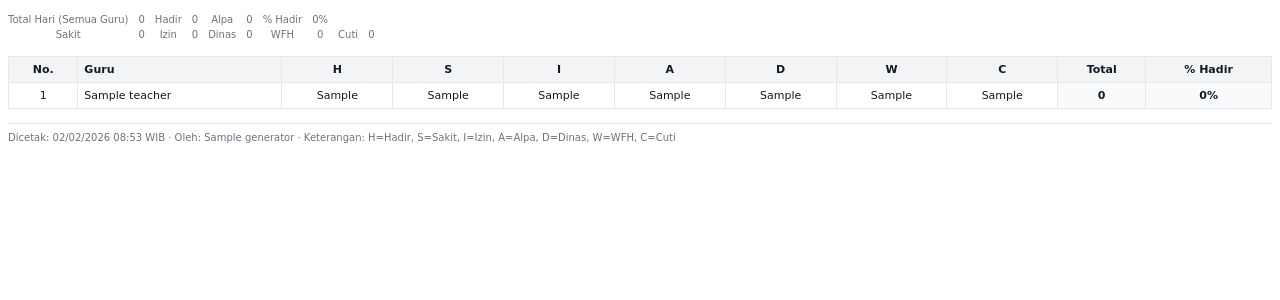
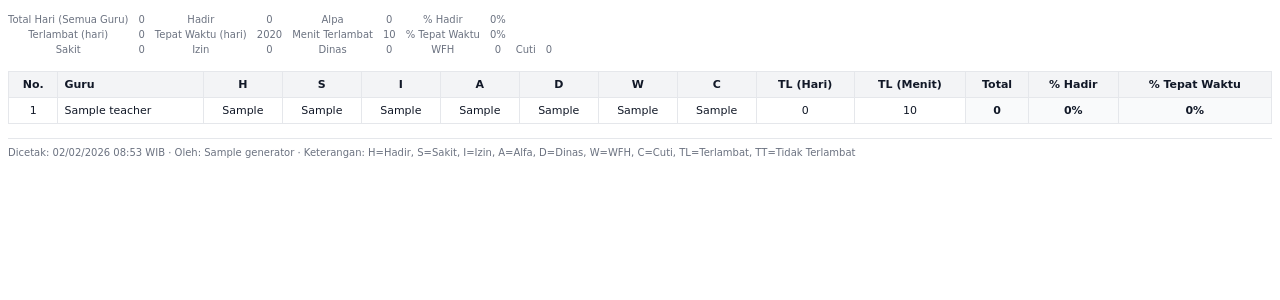
Before and after one commit to veo3yopi/absentehyati, a Laravel app: template resources/views/admin/attendance_recaps/pdf.blade.php in a window 1280 px wide. Shown: the part 79-379 px from the top of the page. Run offline with Laravel 12, Linux system fonts and the light colour scheme; the template is opened without the code that fills it: most values are stand-ins (such as "Sample title", 1, 10 or a date in 2020); some libraries are stand-ins or nearby versions.

Commit message:
update perbaikan laporan

```diff
--- a/app/Filament/Resources/AttendanceRecaps/AttendanceRecapResource.php
+++ b/app/Filament/Resources/AttendanceRecaps/AttendanceRecapResource.php
@@ -58,7 +58,7 @@ class AttendanceRecapResource extends Resource
                         $record->load(['rows.teacher', 'generator']);
                         $setting = SchoolSetting::query()->first();
 
-                        $fileBase = 'rekap-absensi-' . ($record->academic_year ?? 'periode') . '-' . ($record->semester ?? '');
+                        $fileBase = 'rekap-absensi-' . ($record->academic_year ?? 'periode') . '-' . ($record->semester ?? '') . '-' . now()->format('Ymd-His');
                         $filename = Str::slug($fileBase, '-') . '.pdf';
 
                         $html = view('admin.attendance_recaps.pdf', [
--- a/resources/views/admin/attendance_recaps/pdf.blade.php
+++ b/resources/views/admin/attendance_recaps/pdf.blade.php
@@ -32,6 +32,9 @@
         $totals = [
             'H' => 0, 'S' => 0, 'I' => 0, 'A' => 0, 'D' => 0, 'W' => 0, 'C' => 0,
         ];
+        $lateDaysAll = 0;
+        $onTimeDaysAll = 0;
+        $lateMinutesAll = 0;
         foreach ($rows as $row) {
             $totals['H'] += (int) ($row->in_h ?? 0);
             $totals['S'] += (int) ($row->in_s ?? 0);
@@ -40,6 +43,9 @@
             $totals['D'] += (int) ($row->in_d ?? 0);
             $totals['W'] += (int) ($row->in_w ?? 0);
             $totals['C'] += (int) ($row->in_c ?? 0);
+            $lateDaysAll += (int) ($row->late_days ?? 0);
+            $lateMinutesAll += (int) ($row->late_minutes_total ?? 0);
+            $onTimeDaysAll += (int) ($row->on_time_days ?? max(((int) ($row->in_h ?? 0)) - ((int) ($row->late_days ?? 0)), 0));
         }
         $totalDaysAll = array_sum($totals);
     @endphp
@@ -69,6 +75,16 @@
                 <td>{{ $totalDaysAll > 0 ? round(($totals['H'] / $totalDaysAll) * 100, 1) : 0 }}%</td>
             </tr>
             <tr>
+                <td class="label">Terlambat (hari)</td>
+                <td>{{ $lateDaysAll }}</td>
+                <td class="label">Tepat Waktu (hari)</td>
+                <td>{{ $onTimeDaysAll }}</td>
+                <td class="label">Menit Terlambat</td>
+                <td>{{ $lateMinutesAll }}</td>
+                <td class="label">% Tepat Waktu</td>
+                <td>{{ $totals['H'] > 0 ? round(($onTimeDaysAll / $totals['H']) * 100, 1) : 0 }}%</td>
+            </tr>
+            <tr>
                 <td class="label">Sakit</td>
                 <td>{{ $totals['S'] }}</td>
                 <td class="label">Izin</td>
@@ -95,8 +111,11 @@
             <th>D</th>
             <th>W</th>
             <th>C</th>
+            <th>TL (Hari)</th>
+            <th>TL (Menit)</th>
             <th>Total</th>
             <th>% Hadir</th>
+            <th>% Tepat Waktu</th>
         </tr>
         </thead>
         <tbody>
@@ -104,6 +123,10 @@
             @php
                 $total = (int) $row->in_h + (int) $row->in_s + (int) $row->in_i + (int) $row->in_a + (int) $row->in_d + (int) $row->in_w + (int) $row->in_c;
                 $percent = $total > 0 ? round(($row->in_h / $total) * 100, 1) : 0;
+                $lateDays = (int) ($row->late_days ?? 0);
+                $lateMinutes = (int) ($row->late_minutes_total ?? 0);
+                $onTimeDays = (int) ($row->on_time_days ?? max(((int) ($row->in_h ?? 0)) - $lateDays, 0));
+                $onTimePercent = ((int) $row->in_h) > 0 ? round(($onTimeDays / (int) $row->in_h) * 100, 1) : 0;
             @endphp
             <tr>
                 <td>{{ $loop->iteration }}</td>
@@ -115,12 +138,15 @@
                 <td>{{ $row->in_d }}</td>
                 <td>{{ $row->in_w }}</td>
                 <td>{{ $row->in_c }}</td>
+                <td>{{ $lateDays }}</td>
+                <td>{{ $lateMinutes }}</td>
                 <td class="highlight">{{ $total }}</td>
                 <td class="highlight">{{ $percent }}%</td>
+                <td class="highlight">{{ $onTimePercent }}%</td>
             </tr>
         @empty
             <tr>
-                <td class="left" colspan="11">Belum ada data rekap.</td>
+                <td class="left" colspan="14">Belum ada data rekap.</td>
             </tr>
         @endforelse
         </tbody>
@@ -131,7 +157,7 @@
         @if(!empty($recap->generator?->name))
             &middot; Oleh: {{ $recap->generator->name }}
         @endif
-        &middot; Keterangan: H=Hadir, S=Sakit, I=Izin, A=Alpa, D=Dinas, W=WFH, C=Cuti
+        &middot; Keterangan: H=Hadir, S=Sakit, I=Izin, A=Alfa, D=Dinas, W=WFH, C=Cuti, TL=Terlambat, TT=Tidak Terlambat
     </div>
 </body>
 </html>
```
Also changed, not shown: app/Filament/Resources/AttendanceRecaps/Pages/ListAttendanceRecaps.php (+18 -1 lines), app/Models/AttendanceRecapRow.php (+9 -0 lines), database/migrations/2026_02_02_090000_add_late_metrics_to_attendance_recap_rows_table.php (added).
